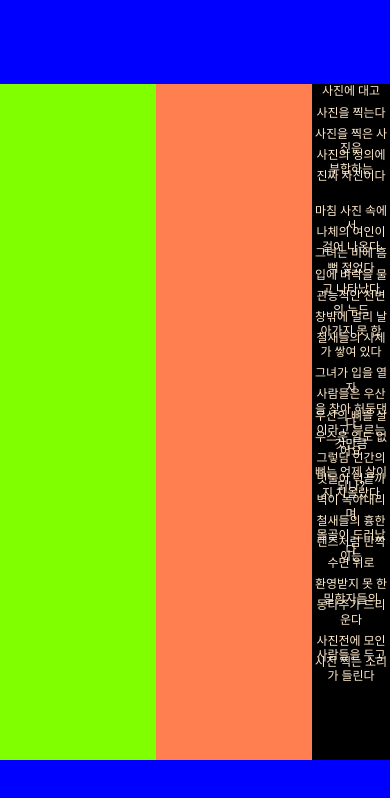
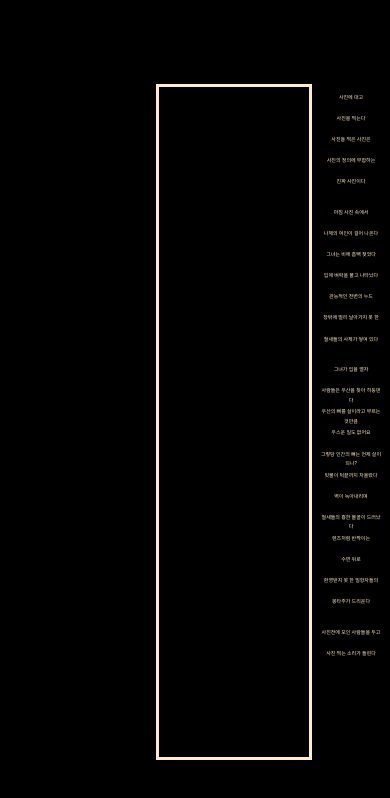
Before and after one commit to altless/boundary, a plain HTML site: page justice.html in a window 390 px wide. Drawn offline with Linux system fonts and the light colour scheme.

Commit message:
css zogm

```diff
--- a/justice.html
+++ b/justice.html
@@ -23,7 +23,7 @@
             display: flex;
             flex-direction: row;
             align-items: center;
-            background: blue;
+            background: black;
         }
 
         #draggable {
@@ -31,6 +31,7 @@
             height: 2.5vh;
             text-align: center;
             background: transparent;
+            padding: 0.53rem;
         }
 
         #poem-box {
@@ -44,6 +45,10 @@
             background-color: black;
             color: blanchedalmond;
             font-size: 0.75rem;
+            line-height: 0.6rem;
+        }
+        .dropzone-house #draggable {
+            height: 3.2vh;
         }
 
         .dropzone-house {
@@ -56,6 +61,8 @@
             justify-content: center;
             width: 80vw;
             height: 80vh;
+            color: blanchedalmond;
+            font-size: 1rem;
         }
 
         .left-dropzone {
@@ -83,17 +90,28 @@
         }
 
         #left-field {
-            background: chartreuse;
+            background: black;
             display: flex;
             flex-direction: column-reverse;
             align-items: center;
         }
 
         #right-field {
-            background: coral;
+            border: blanchedalmond solid 3px;
             display: flex;
             flex-direction: column-reverse;
             align-items: center;
+        }
+
+        @media (max-width:1024px) {
+            #poem-box {
+                font-size: 0.5rem;
+            }
+        }
+        @media (max-width:780px) {
+            #poem-box {
+                font-size: 5px;
+            }
         }
     </style>
 </head>
```
